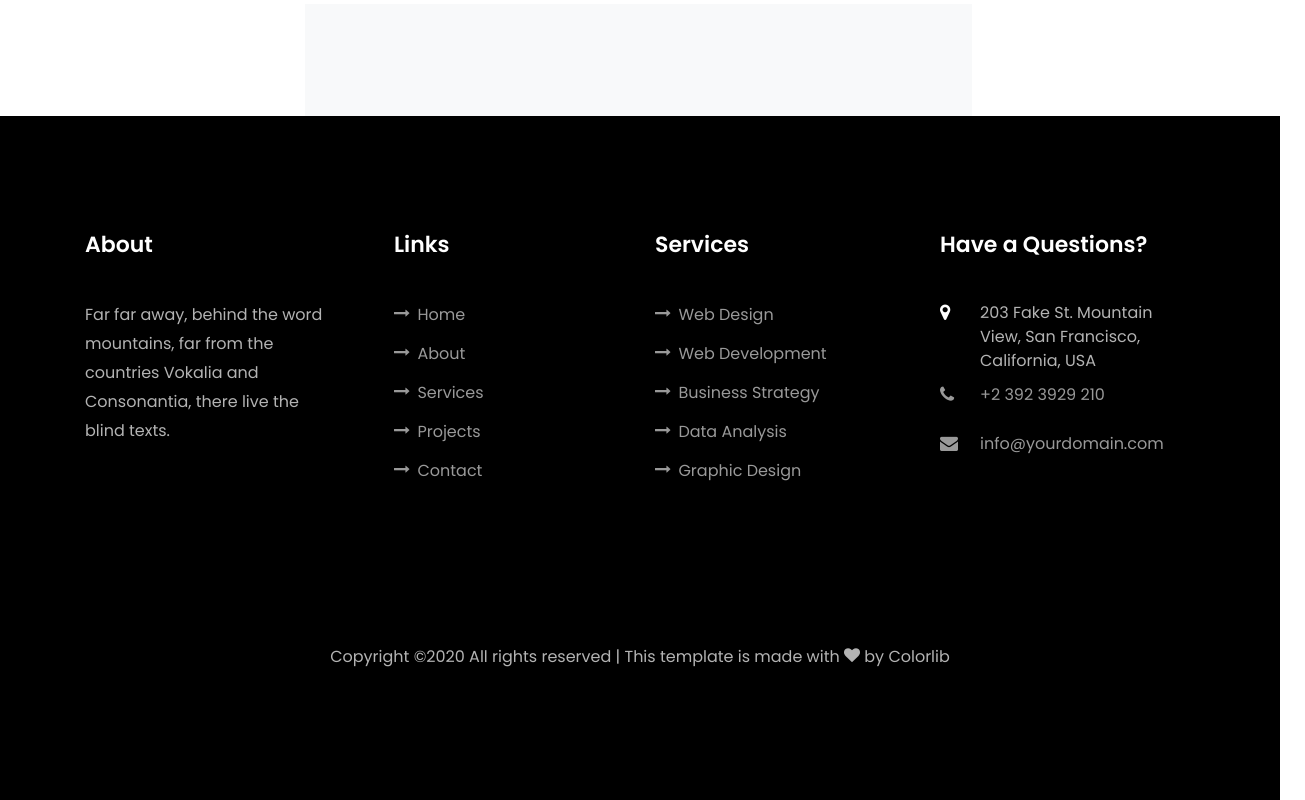
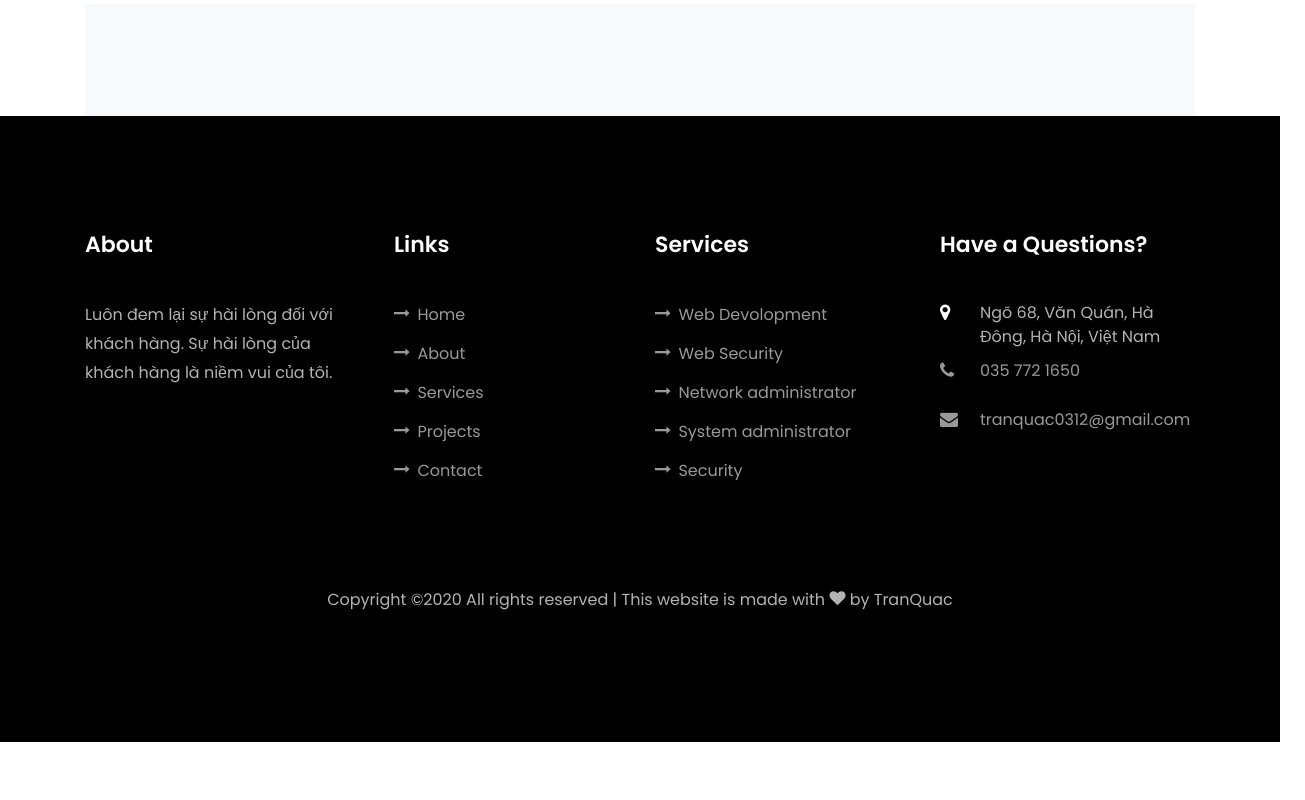
Before and after one commit to tranquac/tranquac0312, a plain HTML site: page index.html in a window 1280 px wide. Shown: the part 10738-11538 px from the top of the page, 1305 px wide, since content can reach past the window. After the commit the page ends 11480 px from the top, so only its background shows below. Drawn offline with Linux system fonts and the light colour scheme; files whose address does not match are found by name.

Commit message:
change something

```diff
--- a/index.html
+++ b/index.html
@@ -809,8 +809,8 @@
           </div>
         </div>
 
-        <div class="row no-gutters block-9" style="margin-left:220px;width: 1000px;">
-          <div class="col-md-8 order-md-last d-flex">
+        <div class="row no-gutters block-9">
+          <div class="col-12 order-md-last d-flex">
             <form action="#" class="bg-light p-4 p-md-5 contact-form">
               <div class="form-group">
                 <div class="fb-comments" data-href="https://tranquac.github.io/tranquac0312/" data-numposts="10" data-width=""></div>
@@ -828,11 +828,11 @@
           <div class="col-md">
             <div class="ftco-footer-widget mb-4">
               <h2 class="ftco-heading-2">About</h2>
-              <p>Far far away, behind the word mountains, far from the countries Vokalia and Consonantia, there live the blind texts.</p>
+              <p>Luôn đem lại sự hài lòng đối với khách hàng. Sự hài lòng của khách hàng là niềm vui của tôi.</p>
               <ul class="ftco-footer-social list-unstyled float-md-left float-lft mt-5">
-                <li class="ftco-animate"><a href="#"><span class="icon-twitter"></span></a></li>
-                <li class="ftco-animate"><a href="#"><span class="icon-facebook"></span></a></li>
-                <li class="ftco-animate"><a href="#"><span class="icon-instagram"></span></a></li>
+                <li class="ftco-animate"><a href="https://twitter.com/tranquac_0312"><span class="icon-twitter"></span></a></li>
+                <li class="ftco-animate"><a href="https://facebook.com/tranquac0312"><span class="icon-facebook"></span></a></li>
+                <li class="ftco-animate"><a href="https://www.instagram.com/tranquac0312/"><span class="icon-instagram"></span></a></li>
               </ul>
             </div>
           </div>
@@ -852,11 +852,11 @@
              <div class="ftco-footer-widget mb-4">
               <h2 class="ftco-heading-2">Services</h2>
               <ul class="list-unstyled">
-                <li><a href="#"><span class="icon-long-arrow-right mr-2"></span>Web Design</a></li>
-                <li><a href="#"><span class="icon-long-arrow-right mr-2"></span>Web Development</a></li>
-                <li><a href="#"><span class="icon-long-arrow-right mr-2"></span>Business Strategy</a></li>
-                <li><a href="#"><span class="icon-long-arrow-right mr-2"></span>Data Analysis</a></li>
-                <li><a href="#"><span class="icon-long-arrow-right mr-2"></span>Graphic Design</a></li>
+                <li><a href="#"><span class="icon-long-arrow-right mr-2"></span>Web Devolopment</a></li>
+                <li><a href="#"><span class="icon-long-arrow-right mr-2"></span>Web Security</a></li>
+                <li><a href="#"><span class="icon-long-arrow-right mr-2"></span>Network administrator</a></li>
+                <li><a href="#"><span class="icon-long-arrow-right mr-2"></span>System administrator</a></li>
+                <li><a href="#"><span class="icon-long-arrow-right mr-2"></span>Security</a></li>
               </ul>
             </div>
           </div>
@@ -865,9 +865,9 @@
             	<h2 class="ftco-heading-2">Have a Questions?</h2>
             	<div class="block-23 mb-3">
 	              <ul>
-	                <li><span class="icon icon-map-marker"></span><span class="text">203 Fake St. Mountain View, San Francisco, California, USA</span></li>
-	                <li><a href="#"><span class="icon icon-phone"></span><span class="text">+2 392 3929 210</span></a></li>
-	                <li><a href="#"><span class="icon icon-envelope"></span><span class="text">info@yourdomain.com</span></a></li>
+	                <li><span class="icon icon-map-marker"></span><span class="text">Ngõ 68, Văn Quán, Hà Đông, Hà Nội, Việt Nam</span></li>
+	                <li><a href="#"><span class="icon icon-phone"></span><span class="text">035 772 1650</span></a></li>
+	                <li><a href="#"><span class="icon icon-envelope"></span><span class="text">tranquac0312@gmail.com</span></a></li>
 	              </ul>
 	            </div>
             </div>
@@ -877,7 +877,7 @@
           <div class="col-md-12 text-center">
 
             <p><!-- Link back to Colorlib can't be removed. Template is licensed under CC BY 3.0. -->
-  Copyright &copy;<script>document.write(new Date().getFullYear());</script> All rights reserved | This template is made with <i class="icon-heart color-danger" aria-hidden="true"></i> by <a href="https://colorlib.com" target="_blank">Colorlib</a>
+  Copyright &copy;<script>document.write(new Date().getFullYear());</script> All rights reserved | This website is made with <i class="icon-heart color-danger" aria-hidden="true"></i> by <a href="https://facebook.com/tranquac0312" target="_blank">TranQuac</a>
   <!-- Link back to Colorlib can't be removed. Template is licensed under CC BY 3.0. --></p>
           </div>
         </div>
```
Also changed, not shown: single.html (+2 -2 lines).
